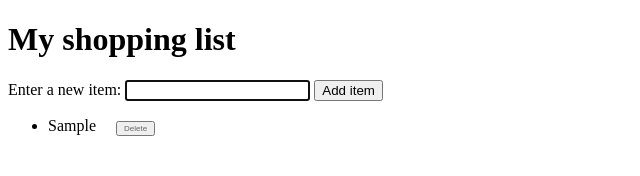
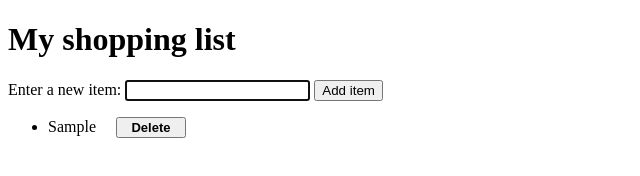
Before and after one commit to edyfer12/dynamic-shopping-list, a plain HTML site: page index.html in a window 1280 px wide. Both pictures are taken after typing "Sample" into the empty fields and a click on the button "Add item". Shown: the whole page, without its empty margins (0-640 px from the left). Drawn offline with Linux system fonts and the light colour scheme.

Commit message:
Use JavaScript to add style to the element

```diff
--- a/index.html
+++ b/index.html
@@ -62,6 +62,7 @@
           //Append the list item as the child of the unordered list
           ul.appendChild(li);
           //Stylize the button with larger height, bolder font, readable font size and wider width
+          button.style.cssText = 'width: 70px; padding:px; font-size:13px; font-weight: bold; color:black;';
 
           //Add event listener for the button that if user clicks Delete, whole list item is removed
           button.addEventListener('click', () => {ul.removeChild(li)});
```
